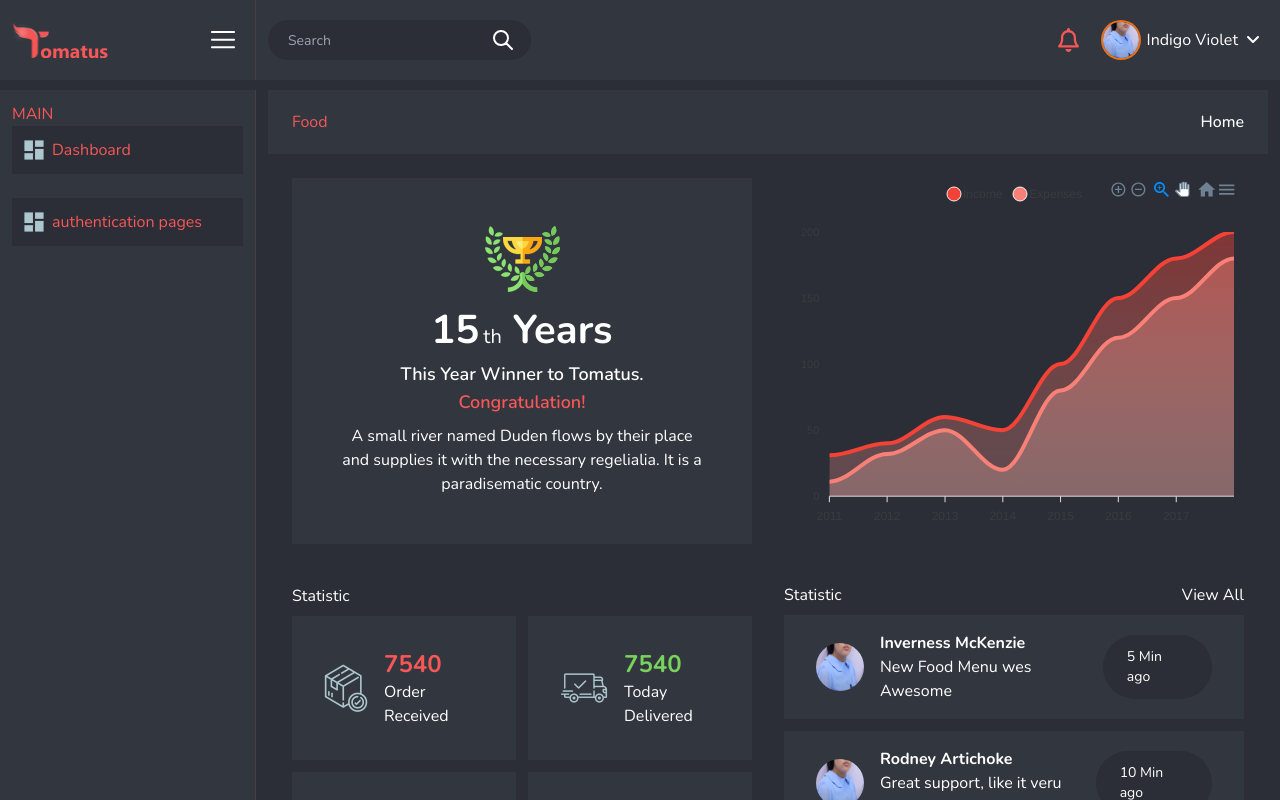
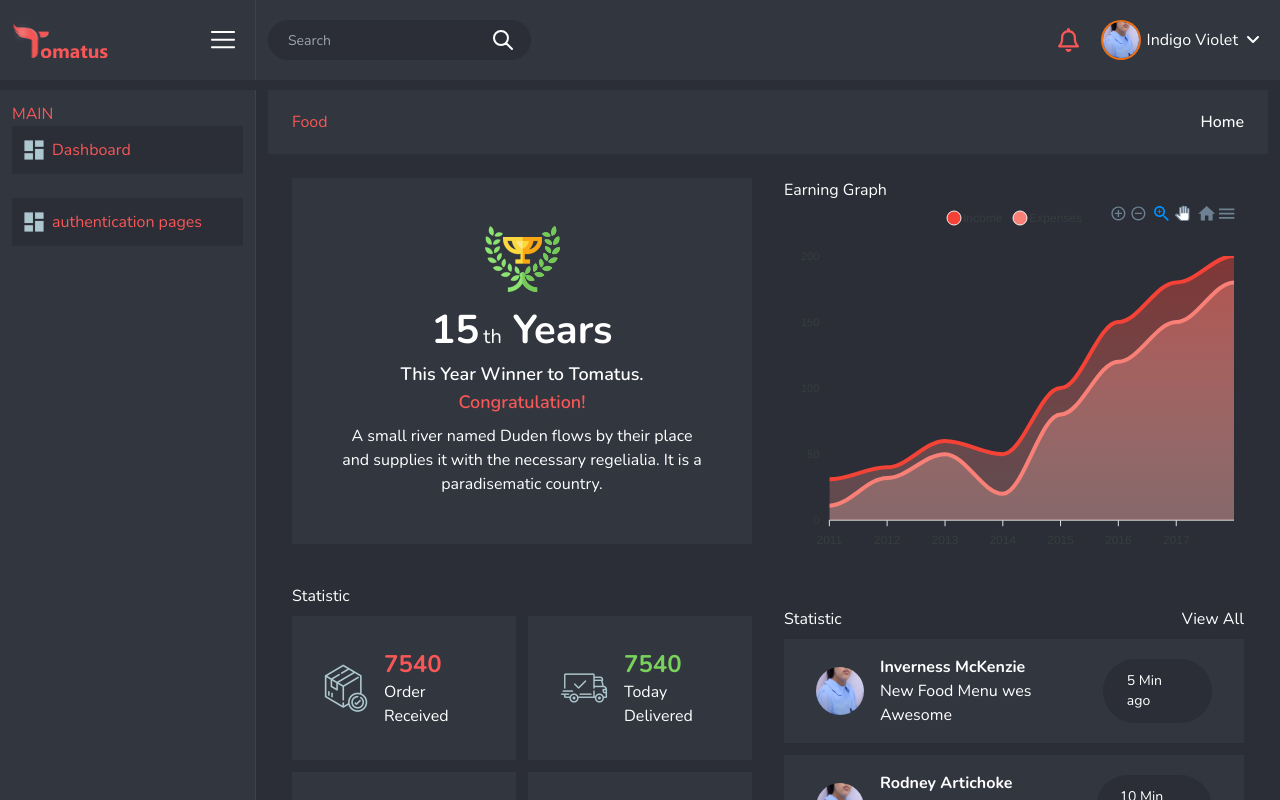
Before and after one commit to abdullah-dev-mamun/Figma-to-React-Conversion, a React (Vite) app: page / in a window 1280 px wide. Built offline with nearby package versions, Linux system fonts and the light colour scheme.

Commit message:
Earning Graph Done

```diff
--- a/package.json
+++ b/package.json
@@ -10,7 +10,6 @@
     "preview": "vite preview"
   },
   "dependencies": {
-    "apexcharts": "^3.42.0",
     "react": "^18.2.0",
     "react-apexcharts": "^1.4.1",
     "react-dom": "^18.2.0",
--- a/src/components/Breadcrumb.jsx
+++ b/src/components/Breadcrumb.jsx
@@ -15,7 +15,6 @@ const BreadcrumbItems = [
 ];
 
 const CheckHome = ({ item, isHome = false }) => {
-  console.log("location", item);
   return (
     <>
       <a
--- a/src/components/Home/GraphChart.jsx
+++ b/src/components/Home/GraphChart.jsx
@@ -65,6 +65,7 @@ const GraphChart = () => {
 
   return (
     <div>
+      <p>Earning Graph</p>
       <ReactApexChart
         options={state.options}
         series={state.series}
```
Also changed, not shown: 1 other file (tests, documents, lock files or other folders).
